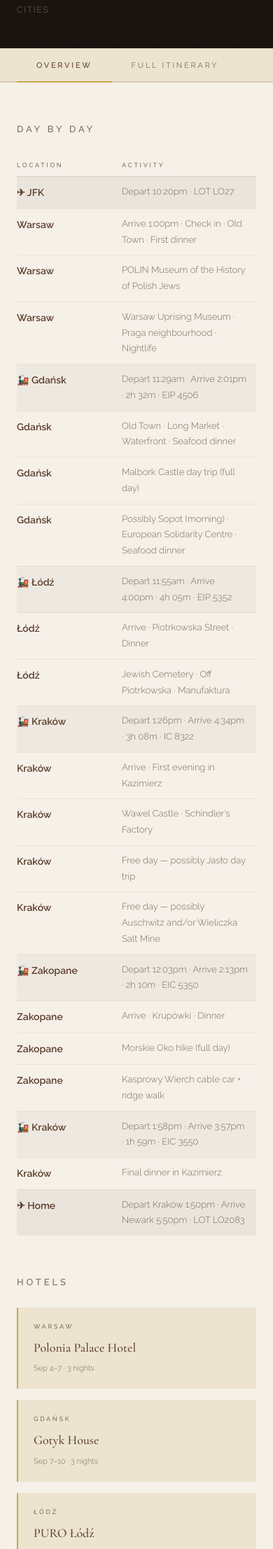
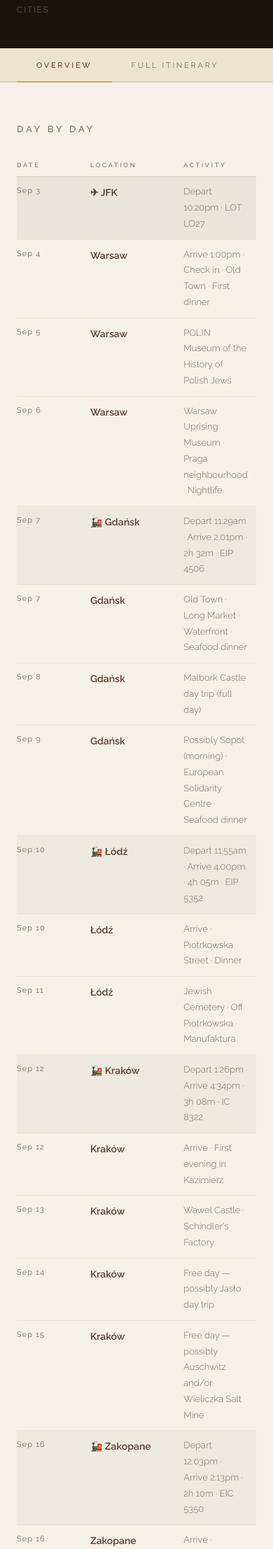
Before and after one commit to LordOfCorners/lordofcorners.github.io, a Jekyll site: the page poland-itinerary.html, which Jekyll copies as it is, in a window 390 px wide. Shown: the part 847-3061 px from the top of the page at 70% size. Built offline with Jekyll 4.4.1, drawn with Linux system fonts in a browser that asks for light colours; some of the changed text lies outside the part shown.

Commit message:
Keep date column on mobile, hide day abbreviation only
Co-Authored-By: Claude Sonnet 4.6 <noreply@anthropic.com>

```diff
--- a/poland-itinerary.html
+++ b/poland-itinerary.html
@@ -666,8 +666,7 @@
     .photo-pair { grid-template-columns: 1fr; }
     .hotels-grid { grid-template-columns: 1fr; }
     .summary-grid { grid-template-columns: 1fr 1fr; }
-    .itin-table .date-col { display: none; }
-    .itin-table th.date-col { display: none; }
+    .itin-table .day-abbr { display: none; }
   }
 </style>
 </head>
@@ -716,117 +715,117 @@
         </thead>
         <tbody>
           <tr class="flight-row">
-            <td class="date-col">Thu Sep 3</td>
+            <td class="date-col"><span class="day-abbr">Thu </span>Sep 3</td>
             <td class="place-col">✈ JFK</td>
             <td class="notes-col">Depart 10:20pm · LOT LO27</td>
           </tr>
           <tr>
-            <td class="date-col">Fri Sep 4</td>
+            <td class="date-col"><span class="day-abbr">Fri </span>Sep 4</td>
             <td class="place-col">Warsaw</td>
             <td class="notes-col">Arrive 1:00pm · Check in · Old Town · First dinner</td>
           </tr>
           <tr>
-            <td class="date-col">Sat Sep 5</td>
+            <td class="date-col"><span class="day-abbr">Sat </span>Sep 5</td>
             <td class="place-col">Warsaw</td>
             <td class="notes-col">POLIN Museum of the History of Polish Jews</td>
           </tr>
           <tr>
-            <td class="date-col">Sun Sep 6</td>
+            <td class="date-col"><span class="day-abbr">Sun </span>Sep 6</td>
             <td class="place-col">Warsaw</td>
             <td class="notes-col">Warsaw Uprising Museum · Praga neighbourhood · Nightlife</td>
           </tr>
           <tr class="transport-row">
-            <td class="date-col">Mon Sep 7</td>
+            <td class="date-col"><span class="day-abbr">Mon </span>Sep 7</td>
             <td class="place-col">🚂 Gdańsk</td>
             <td class="notes-col">Depart 11:29am · Arrive 2:01pm · 2h 32m · EIP 4506</td>
           </tr>
           <tr>
-            <td class="date-col">Mon Sep 7</td>
+            <td class="date-col"><span class="day-abbr">Mon </span>Sep 7</td>
             <td class="place-col">Gdańsk</td>
             <td class="notes-col">Old Town · Long Market · Waterfront · Seafood dinner</td>
           </tr>
           <tr>
-            <td class="date-col">Tue Sep 8</td>
+            <td class="date-col"><span class="day-abbr">Tue </span>Sep 8</td>
             <td class="place-col">Gdańsk</td>
             <td class="notes-col">Malbork Castle day trip (full day)</td>
           </tr>
           <tr>
-            <td class="date-col">Wed Sep 9</td>
+            <td class="date-col"><span class="day-abbr">Wed </span>Sep 9</td>
             <td class="place-col">Gdańsk</td>
             <td class="notes-col">Possibly Sopot (morning) · European Solidarity Centre · Seafood dinner</td>
           </tr>
           <tr class="transport-row">
-            <td class="date-col">Thu Sep 10</td>
+            <td class="date-col"><span class="day-abbr">Thu </span>Sep 10</td>
             <td class="place-col">🚂 Łódź</td>
             <td class="notes-col">Depart 11:55am · Arrive 4:00pm · 4h 05m · EIP 5352</td>
           </tr>
           <tr>
-            <td class="date-col">Thu Sep 10</td>
+            <td class="date-col"><span class="day-abbr">Thu </span>Sep 10</td>
             <td class="place-col">Łódź</td>
             <td class="notes-col">Arrive · Piotrkowska Street · Dinner</td>
           </tr>
           <tr>
-            <td class="date-col">Fri Sep 11</td>
+            <td class="date-col"><span class="day-abbr">Fri </span>Sep 11</td>
             <td class="place-col">Łódź</td>
             <td class="notes-col">Jewish Cemetery · Off Piotrkowska · Manufaktura</td>
           </tr>
           <tr class="transport-row">
-            <td class="date-col">Sat Sep 12</td>
+            <td class="date-col"><span class="day-abbr">Sat </span>Sep 12</td>
             <td class="place-col">🚂 Kraków</td>
             <td class="notes-col">Depart 1:26pm · Arrive 4:34pm · 3h 08m · IC 8322</td>
           </tr>
           <tr>
-            <td class="date-col">Sat Sep 12</td>
+            <td class="date-col"><span class="day-abbr">Sat </span>Sep 12</td>
             <td class="place-col">Kraków</td>
             <td class="notes-col">Arrive · First evening in Kazimierz</td>
           </tr>
           <tr>
-            <td class="date-col">Sun Sep 13</td>
+            <td class="date-col"><span class="day-abbr">Sun </span>Sep 13</td>
             <td class="place-col">Kraków</td>
             <td class="notes-col">Wawel Castle · Schindler's Factory</td>
           </tr>
           <tr>
-            <td class="date-col">Mon Sep 14</td>
+            <td class="date-col"><span class="day-abbr">Mon </span>Sep 14</td>
             <td class="place-col">Kraków</td>
             <td class="notes-col">Free day — possibly Jasło day trip</td>
           </tr>
           <tr>
-            <td class="date-col">Tue Sep 15</td>
+            <td class="date-col"><span class="day-abbr">Tue </span>Sep 15</td>
             <td class="place-col">Kraków</td>
             <td class="notes-col">Free day — possibly Auschwitz and/or Wieliczka Salt Mine</td>
           </tr>
           <tr class="transport-row">
-            <td class="date-col">Wed Sep 16</td>
+            <td class="date-col"><span class="day-abbr">Wed </span>Sep 16</td>
             <td class="place-col">🚂 Zakopane</td>
             <td class="notes-col">Depart 12:03pm · Arrive 2:13pm · 2h 10m · EIC 5350</td>
           </tr>
           <tr>
-            <td class="date-col">Wed Sep 16</td>
+            <td class="date-col"><span class="day-abbr">Wed </span>Sep 16</td>
             <td class="place-col">Zakopane</td>
             <td class="notes-col">Arrive · Krupówki · Dinner</td>
           </tr>
           <tr>
-            <td class="date-col">Thu Sep 17</td>
+            <td class="date-col"><span class="day-abbr">Thu </span>Sep 17</td>
             <td class="place-col">Zakopane</td>
             <td class="notes-col">Morskie Oko hike (full day)</td>
           </tr>
           <tr>
-            <td class="date-col">Fri Sep 18</td>
+            <td class="date-col"><span class="day-abbr">Fri </span>Sep 18</td>
             <td class="place-col">Zakopane</td>
             <td class="notes-col">Kasprowy Wierch cable car + ridge walk</td>
           </tr>
           <tr class="transport-row">
-            <td class="date-col">Fri Sep 18</td>
+            <td class="date-col"><span class="day-abbr">Fri </span>Sep 18</td>
             <td class="place-col">🚂 Kraków</td>
             <td class="notes-col">Depart 1:58pm · Arrive 3:57pm · 1h 59m · EIC 3550</td>
           </tr>
           <tr>
-            <td class="date-col">Fri Sep 18</td>
+            <td class="date-col"><span class="day-abbr">Fri </span>Sep 18</td>
             <td class="place-col">Kraków</td>
             <td class="notes-col">Final dinner in Kazimierz</td>
           </tr>
           <tr class="flight-row">
-            <td class="date-col">Sat Sep 19</td>
+            <td class="date-col"><span class="day-abbr">Sat </span>Sep 19</td>
             <td class="place-col">✈ Home</td>
             <td class="notes-col">Depart Kraków 1:50pm · Arrive Newark 5:50pm · LOT LO2083</td>
           </tr>
```
